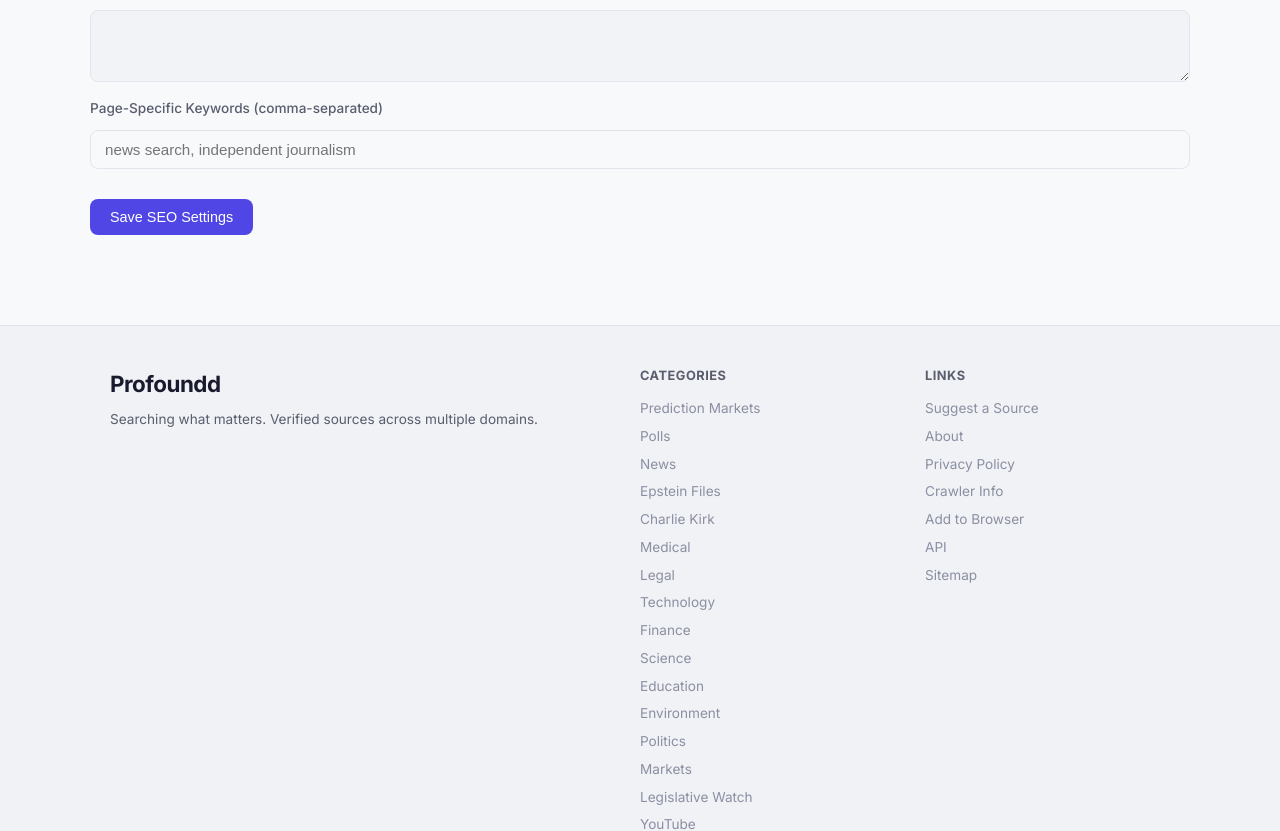
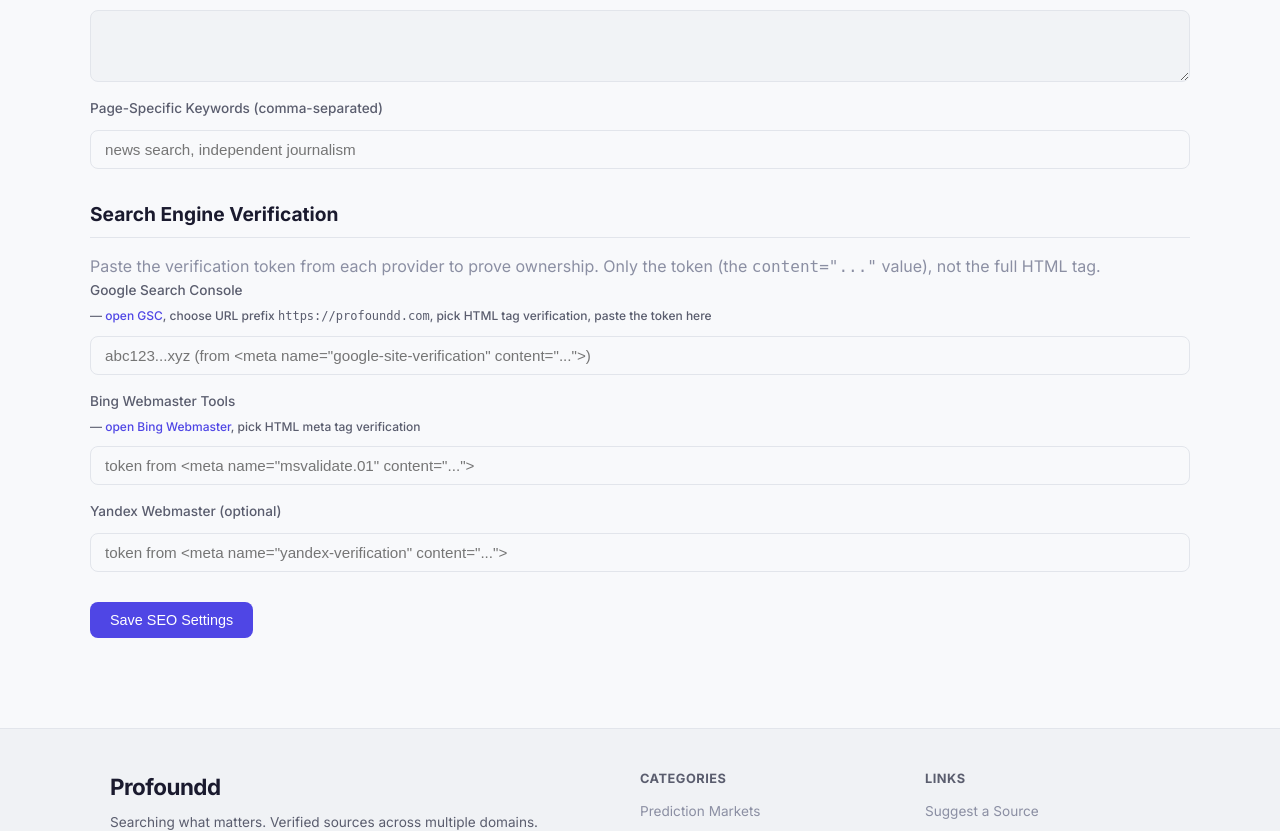
Before and after one commit to Markproto/searchengine, a Flask app: page /admin/seo in a window 1280 px wide. Shown: the part 1586-2417 px from the top of the page. Run offline with Flask 3, Linux system fonts and the light colour scheme; a user stored in the database is signed in; data that the repository does not hold is empty.

Commit message:
Admin UI for search-engine verification tokens (GSC/Bing/Yandex)
Google Search Console meta tag was already plumbed but unsettable
without direct DB access. Added fields to /admin/seo so a token can
be pasted via the web UI — same pattern used for existing SEO settings.

- edit_seo POST handler writes google_site_verification,
  bing_site_verification, yandex_verification to SiteSetting
- Context processor surfaces all three as template vars
- base.html renders <meta name="google-site-verification">,
  msvalidate.01 (Bing), and yandex-verification gated on presence
- SEO admin template gains a "Search Engine Verification" section
  with inline guidance links to GSC and Bing Webmaster Tools

Once a token is pasted + saved, the site is ready for GSC/Bing to
verify ownership. Next step (manual): submit sitemap-index.xml in
each tool's dashboard to seed the crawlers.

```diff
--- a/profoundd/admin/routes.py
+++ b/profoundd/admin/routes.py
@@ -1030,6 +1030,10 @@ def edit_seo():
             SiteSetting.set(f"seo_{page}_description", request.form.get(f"{page}_description", "").strip())
             SiteSetting.set(f"seo_{page}_keywords", request.form.get(f"{page}_keywords", "").strip())
         SiteSetting.set("seo_global_keywords", request.form.get("global_keywords", "").strip())
+        # Search-engine verification tokens — site-wide meta tags
+        SiteSetting.set("google_site_verification", request.form.get("google_site_verification", "").strip())
+        SiteSetting.set("bing_site_verification", request.form.get("bing_site_verification", "").strip())
+        SiteSetting.set("yandex_verification", request.form.get("yandex_verification", "").strip())
         flash("SEO settings updated.", "success")
         return redirect(url_for("admin.edit_seo"))
 
@@ -1041,8 +1045,13 @@ def edit_seo():
             "keywords": SiteSetting.get(f"seo_{page}_keywords", ""),
         }
     seo["global_keywords"] = SiteSetting.get("seo_global_keywords", "")
-
-    return render_template("admin/edit_seo.html", seo=seo, categories=CATEGORIES)
+    verification = {
+        "google_site_verification": SiteSetting.get("google_site_verification", ""),
+        "bing_site_verification": SiteSetting.get("bing_site_verification", ""),
+        "yandex_verification": SiteSetting.get("yandex_verification", ""),
+    }
+
+    return render_template("admin/edit_seo.html", seo=seo, verification=verification, categories=CATEGORIES)
 
 
 @admin_bp.route("/research", methods=["GET", "POST"])
--- a/profoundd/app.py
+++ b/profoundd/app.py
@@ -186,8 +186,10 @@ def create_app(config_override=None):
         # OG image (admin-configurable, fallback to default)
         og_image = SiteSetting.get("seo_og_image", f"https://{domain}/static/images/og-default.png")
 
-        # Google Search Console verification
+        # Search engine verification tokens (rendered as <meta> in base.html)
         gsc_verification = SiteSetting.get("google_site_verification", "")
+        bing_verification = SiteSetting.get("bing_site_verification", "")
+        yandex_verification = SiteSetting.get("yandex_verification", "")
 
         # Batch-load all notes in one query each (avoids N+1 per-article DB hits)
         _newsroom_notes = {n.article_url: n for n in db.session.query(NewsroomNote).all()}
@@ -214,6 +216,8 @@ def create_app(config_override=None):
             "og_image": og_image,
             "site_domain": domain,
             "gsc_verification": gsc_verification,
+            "bing_verification": bing_verification,
+            "yandex_verification": yandex_verification,
             "is_admin": request.path.startswith("/admin"),
             "get_newsroom_note": get_newsroom_note,
             "get_source_note": get_source_note,
--- a/profoundd/frontend/templates/admin/edit_seo.html
+++ b/profoundd/frontend/templates/admin/edit_seo.html
@@ -42,6 +42,40 @@
         {% endif %}
         {% endfor %}
 
+        <div class="admin-section">
+            <h2>Search Engine Verification</h2>
+            <p class="text-muted">
+                Paste the verification token from each provider to prove ownership.
+                Only the token (the <code>content=&quot;...&quot;</code> value), not the full HTML tag.
+            </p>
+            <div class="form-group">
+                <label for="google_site_verification">
+                    Google Search Console
+                    <small style="color:var(--text-secondary);"> — <a href="https://search.google.com/search-console" target="_blank" rel="noopener">open GSC</a>, choose URL prefix <code>https://profoundd.com</code>, pick HTML tag verification, paste the token here</small>
+                </label>
+                <input type="text" id="google_site_verification" name="google_site_verification"
+                       value="{{ verification.google_site_verification if verification is defined else '' }}"
+                       placeholder="abc123...xyz (from &lt;meta name=&quot;google-site-verification&quot; content=&quot;...&quot;&gt;)">
+            </div>
+            <div class="form-group">
+                <label for="bing_site_verification">
+                    Bing Webmaster Tools
+                    <small style="color:var(--text-secondary);"> — <a href="https://www.bing.com/webmasters" target="_blank" rel="noopener">open Bing Webmaster</a>, pick HTML meta tag verification</small>
+                </label>
+                <input type="text" id="bing_site_verification" name="bing_site_verification"
+                       value="{{ verification.bing_site_verification if verification is defined else '' }}"
+                       placeholder="token from &lt;meta name=&quot;msvalidate.01&quot; content=&quot;...&quot;&gt;">
+            </div>
+            <div class="form-group">
+                <label for="yandex_verification">
+                    Yandex Webmaster (optional)
+                </label>
+                <input type="text" id="yandex_verification" name="yandex_verification"
+                       value="{{ verification.yandex_verification if verification is defined else '' }}"
+                       placeholder="token from &lt;meta name=&quot;yandex-verification&quot; content=&quot;...&quot;&gt;">
+            </div>
+        </div>
+
         <div class="form-actions">
             <button type="submit" class="btn btn-primary">Save SEO Settings</button>
         </div>
--- a/profoundd/frontend/templates/base.html
+++ b/profoundd/frontend/templates/base.html
@@ -44,8 +44,10 @@
     <link rel="alternate" type="application/rss+xml" title="Profoundd News" href="/api/feed/news?format=rss">
     <link rel="alternate" type="application/rss+xml" title="Profoundd Epstein Files" href="/api/feed/epstein-files?format=rss">
 
-    <!-- Google Search Console -->
+    <!-- Search engine verification tokens -->
     {% if gsc_verification %}<meta name="google-site-verification" content="{{ gsc_verification }}">{% endif %}
+    {% if bing_verification %}<meta name="msvalidate.01" content="{{ bing_verification }}">{% endif %}
+    {% if yandex_verification %}<meta name="yandex-verification" content="{{ yandex_verification }}">{% endif %}
 
     <!-- JSON-LD Structured Data -->
     <script type="application/ld+json">
```
